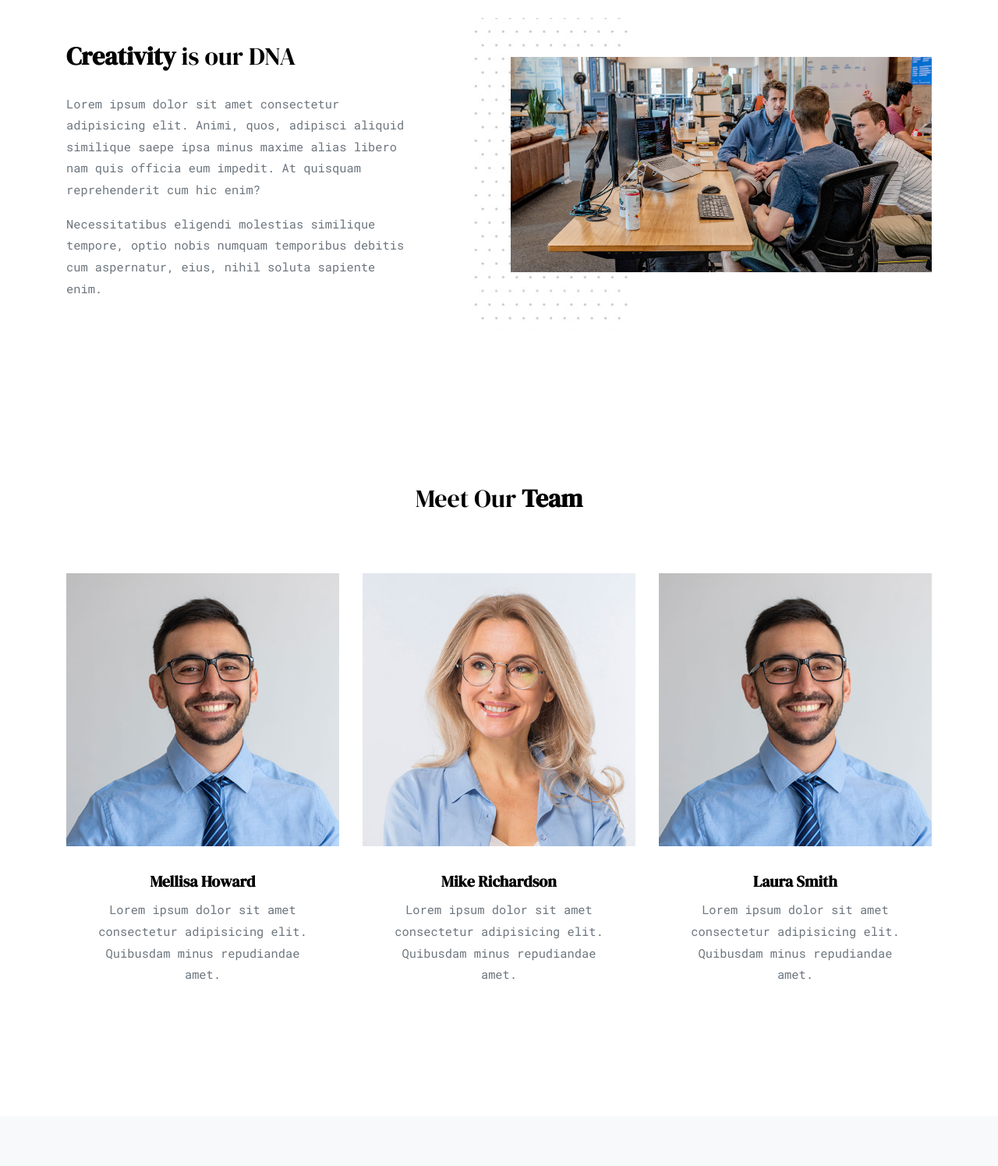
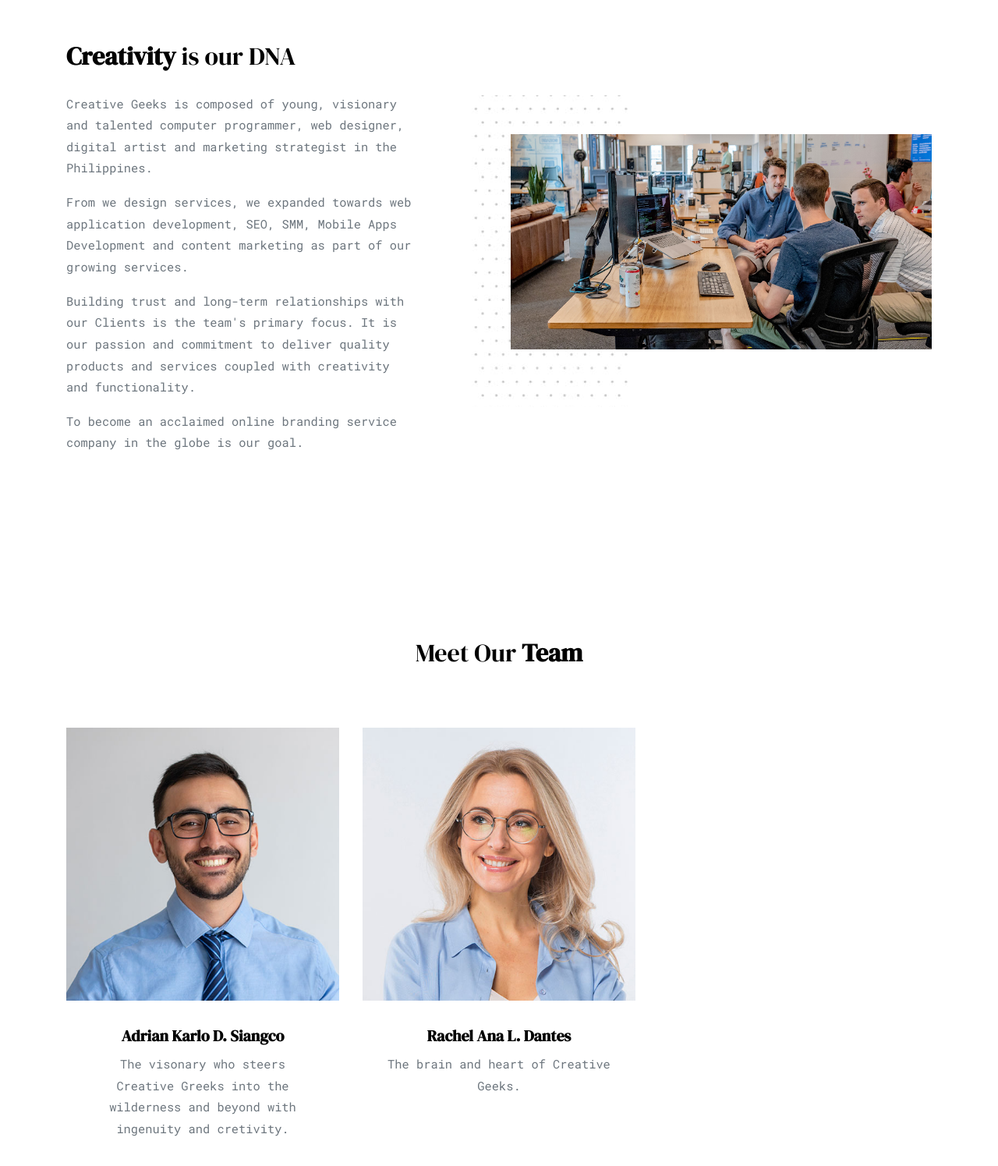
Before and after one commit to RanaDantes/RanaDantes.github.io, a plain HTML site: page about.html in a window 1280 px wide. Shown: the part 860-2355 px from the top of the page at 78% size. Drawn offline with nearby package versions, Linux system fonts and the light colour scheme; files whose address does not match are found by name.

Commit message:
updated content

```diff
--- a/about.html
+++ b/about.html
@@ -3,7 +3,7 @@
 <html lang="en">
 
 <head>
-  <title>About</title>
+  <title>About Creative Geeks</title>
   <meta charset="utf-8">
   <meta name="viewport" content="width=device-width, initial-scale=1, shrink-to-fit=no">
 
@@ -47,7 +47,7 @@
               <a class="nav-link" href="index.html">Home</a>
             </li>
             <li class="nav-item">
-              <a class="nav-link active" href="about.html">About</a>
+              <a class="nav-link active" href="about.html">About Us</a>
             </li>
             <li class="nav-item dropdown">
               <a class="nav-link dropdown-toggle" href="services.html" id="dropdown04" data-toggle="dropdown"
@@ -102,10 +102,13 @@
         </div>
         <div class="col-md-5 mr-auto" data-aos="fade-up" data-aos-delay="">
           <h2 class="mb-4 section-title"><strong>Creativity</strong> is our DNA</h2>
-          <p>Lorem ipsum dolor sit amet consectetur adipisicing elit. Animi, quos, adipisci aliquid similique
-            saepe ipsa minus maxime alias libero nam quis officia eum impedit. At quisquam reprehenderit cum hic enim?</p>
-          <p>Necessitatibus eligendi molestias similique tempore, optio nobis numquam temporibus debitis cum aspernatur,
-            eius, nihil soluta sapiente enim. </p>
+          <p>Creative Geeks is composed of young, visionary and talented computer programmer, web designer,
+            digital artist and marketing strategist in the Philippines. </p>
+          <p>From we design services, we expanded towards web application development, SEO,
+            SMM, Mobile Apps Development and content marketing as part of our growing services. </p>
+          <p>Building trust and long-term relationships with our Clients is the team's primary focus.
+            It is our passion and commitment to deliver quality products and services coupled with creativity and functionality. </p>
+          <p>To become an acclaimed online branding service company in the globe is our goal. </p>
         </div>
       </div>
     </div>
@@ -123,8 +126,8 @@
           <div class="media d-block media-custom text-center">
             <a href="#"><img src="images/person_1.jpg" alt="Image Placeholder" class="img-fluid"></a>
             <div class="media-body">
-              <h3 class="mt-0 text-black">Mellisa Howard</h3>
-              <p>Lorem ipsum dolor sit amet consectetur adipisicing elit. Quibusdam minus repudiandae amet.</p>
+              <h3 class="mt-0 text-black">Adrian Karlo D. Siangco</h3>
+              <p>The visonary who steers Creative Greeks into the wilderness and beyond with ingenuity and cretivity.</p>
             </div>
           </div>
         </div>
@@ -132,20 +135,12 @@
           <div class="media d-block media-custom text-center">
             <a href="#"><img src="images/person_2.jpg" alt="Image Placeholder" class="img-fluid"></a>
             <div class="media-body">
-              <h3 class="mt-0 text-black">Mike Richardson</h3>
-              <p>Lorem ipsum dolor sit amet consectetur adipisicing elit. Quibusdam minus repudiandae amet.</p>
+              <h3 class="mt-0 text-black">Rachel Ana L. Dantes</h3>
+              <p>The brain and heart of Creative Geeks.</p>
             </div>
           </div>
         </div>
-        <div class="col-lg-4" data-aos="fade-up" data-aos-delay="300">
-          <div class="media d-block media-custom text-center">
-            <a href="#"><img src="images/person_1.jpg" alt="Image Placeholder" class="img-fluid"></a>
-            <div class="media-body">
-              <h3 class="mt-0 text-black">Laura Smith</h3>
-              <p>Lorem ipsum dolor sit amet consectetur adipisicing elit. Quibusdam minus repudiandae amet.</p>
-            </div>
-          </div>
-        </div>
+
 
       </div>
 
@@ -279,13 +274,13 @@
             <ul class="list-unstyled footer-link quick-contact">
               <li class="d-block">
                 <span class="d-block caption">Address:</span>
-                <span>34 Street Name, City Name Here, United States</span>
+                <span>34 Velez Street , Cagayan de Oro City, Philippines</span>
               </li>
               <li class="d-block">
                 <span class="d-block caption">Telephone:</span><span>+1 242 4942 290</span>
               </li>
               <li class="d-block">
-                <span class="d-block caption">Email:</span><span>info@yourdomain.com</span>
+                <span class="d-block caption">Email:</span><span>info@creativegeeks.com</span>
               </li>
             </ul>
           </div>
```
